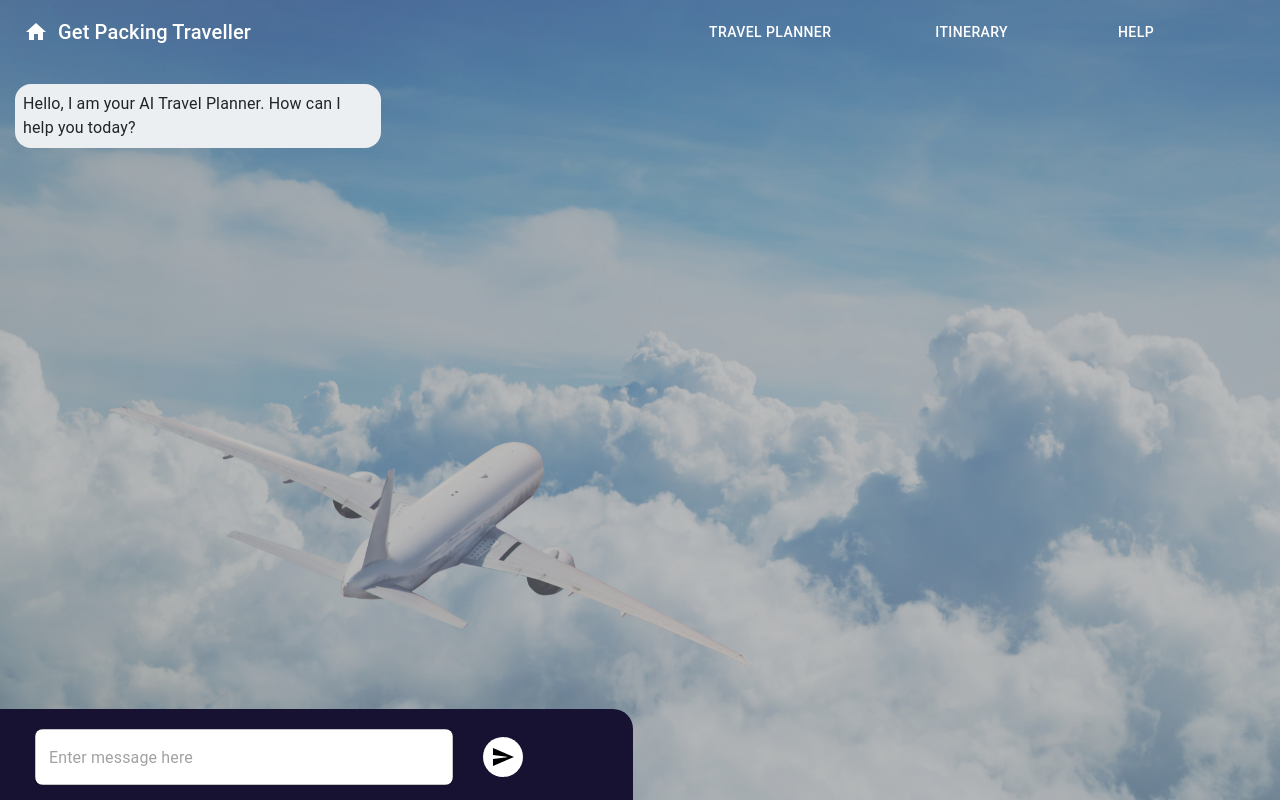
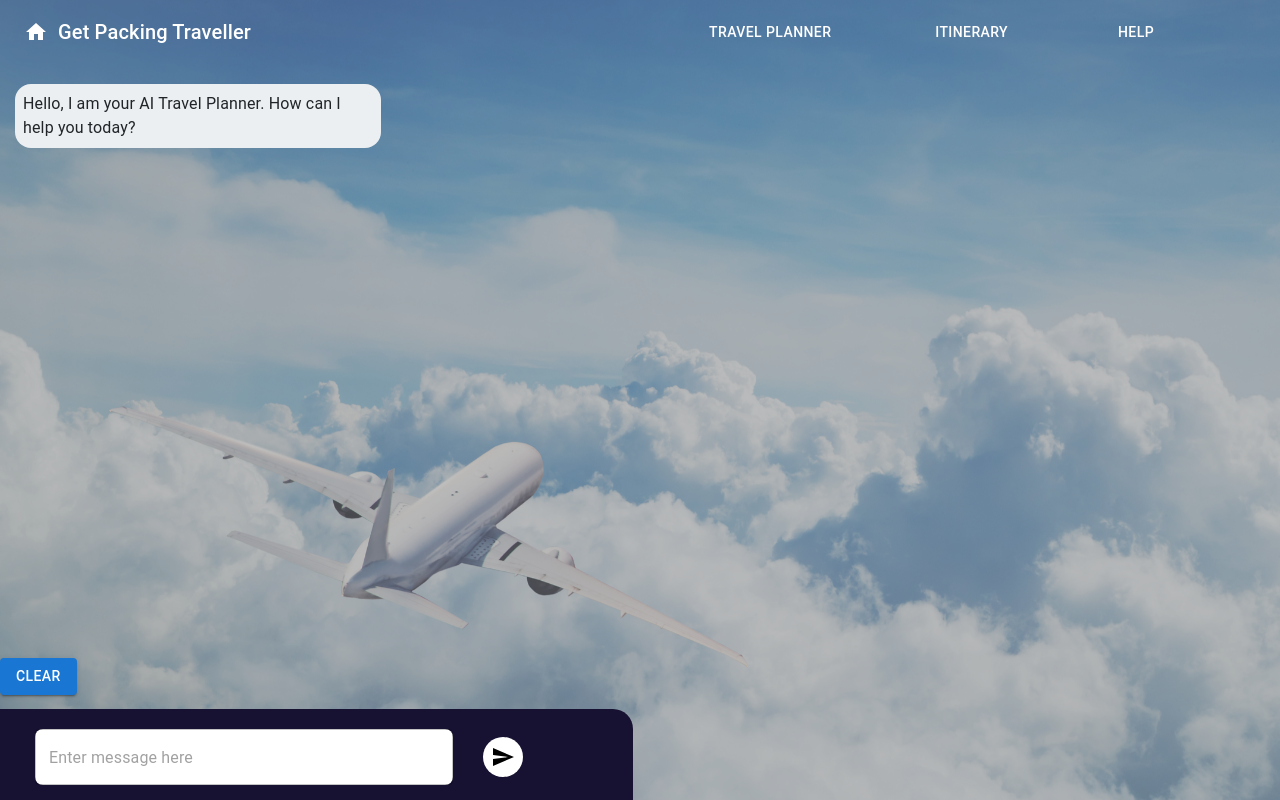
Before and after one commit to Monash-FIT3170/AI_Travel_Plan, a React (Create React App) app in the folder client/: page /chat in a window 1280 px wide. Built offline with nearby package versions, Linux system fonts and the light colour scheme.

Commit message:
added clear chat button on chat page.

```diff
--- a/client/src/pages/ChatPage.jsx
+++ b/client/src/pages/ChatPage.jsx
@@ -28,10 +28,11 @@ export function ChatPage() {
                     <ChatBox
                         travelItinerary={travelItinerary}
                         setItinerary={setItinerary}
-              updateTravelItineraryInLocalStorage={
-                updateTravelItineraryInLocalStorage
-              }
+                        updateTravelItineraryInLocalStorage={updateTravelItineraryInLocalStorage}
                     ></ChatBox>
+                    <Button onClick={clearChat} variant="contained" color="primary" style={{ marginTop: "10px" }}>
+                        Clear
+                    </Button>
                 </Grid>
                 <Grid item xs={6} style={{ height: "93vh", overflowY: "auto" }}>
                     <ItineraryTimeLine travelItinerary={travelItinerary} />
```
Lines whose indentation alone changed are shown as unchanged.
